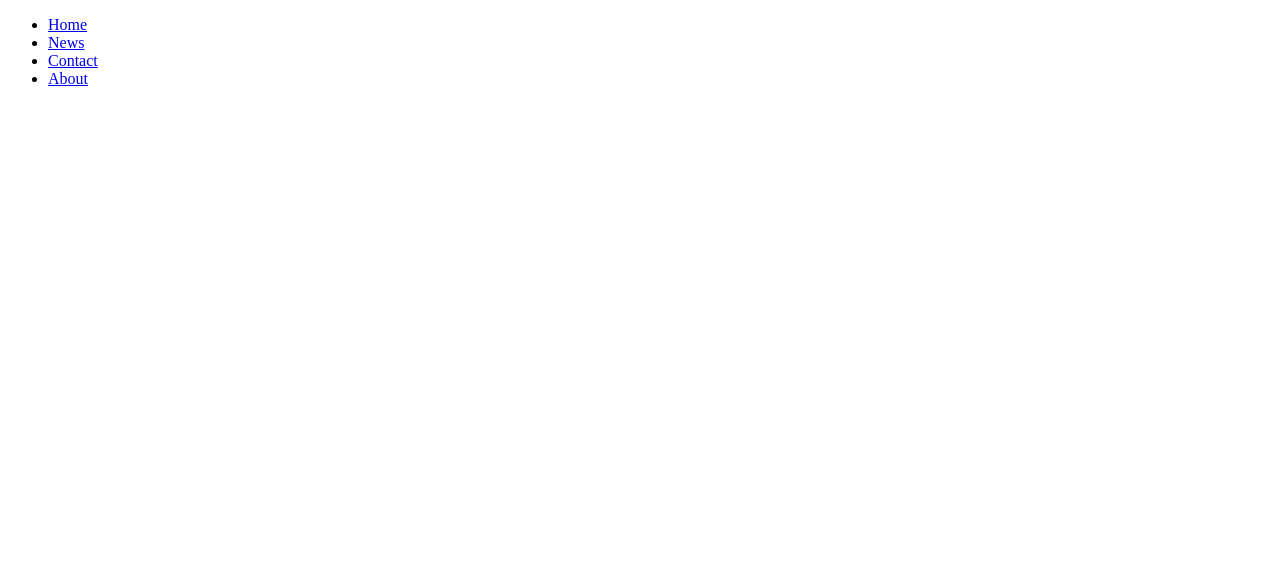
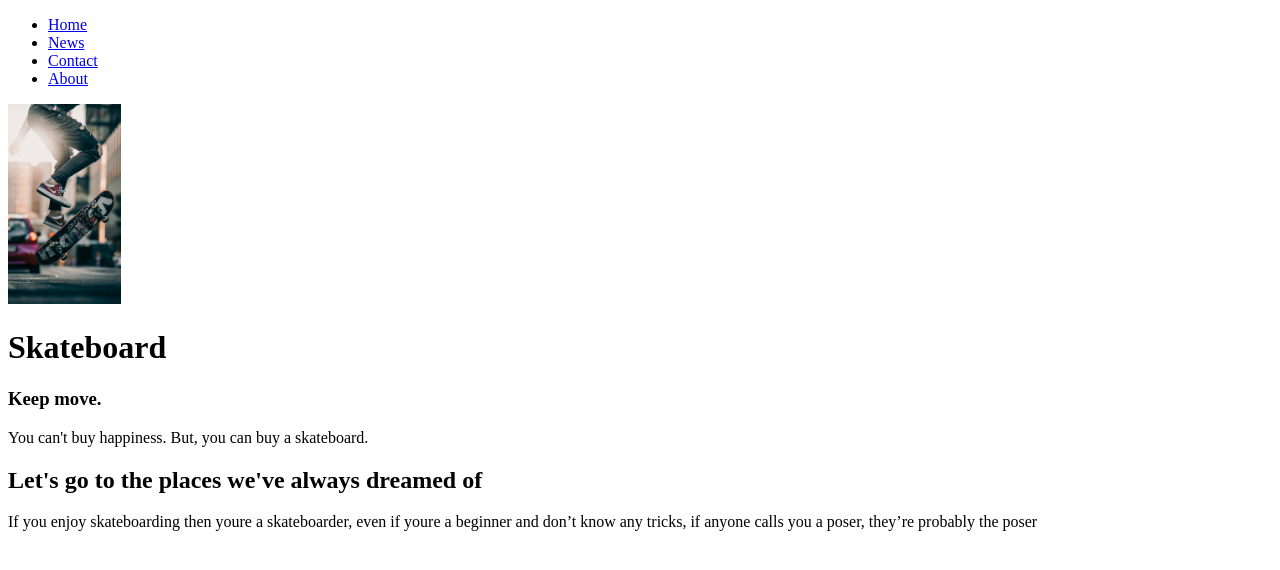
Before and after one commit to firmanrr/laporan-4, a plain HTML site: page index.html in a window 1280 px wide. Drawn offline with Linux system fonts and the light colour scheme; files that its build step writes are made by us from their sources.

Commit message:
Memberi isi content

```diff
--- a/index.html
+++ b/index.html
@@ -5,7 +5,7 @@
     <meta name="viewport" content="width=device-width, initial-scale=1.0">
     <title>Laporan 4</title>
 
-    <link rel="stylesheet" href="css/style.css">
+    <link rel="stylesheet" href="style.css">
 </head>
 <body>
     <ul>
@@ -13,6 +13,14 @@
         <li><a href="#news">News</a></li>
         <li><a href="#contact">Contact</a></li>
         <li><a href="#about">About</a></li>
-      </ul>
+    </ul>
+    <div class="container">
+        <img src="img/1.jpg" alt="" class="profile-image" height="200px">
+        <h1>Skateboard</h1>
+        <h3>Keep move.</h3>
+        <p>You can't buy happiness. But, you can buy a skateboard.</p>
+        <h2>Let's go to the places we've always dreamed of</h2>
+        <p>If you enjoy skateboarding then youre a skateboarder, even if youre a beginner and don’t know any tricks, if anyone calls you a poser, they’re probably the poser</p>
+    </div>
 </body>
 </html>
```
